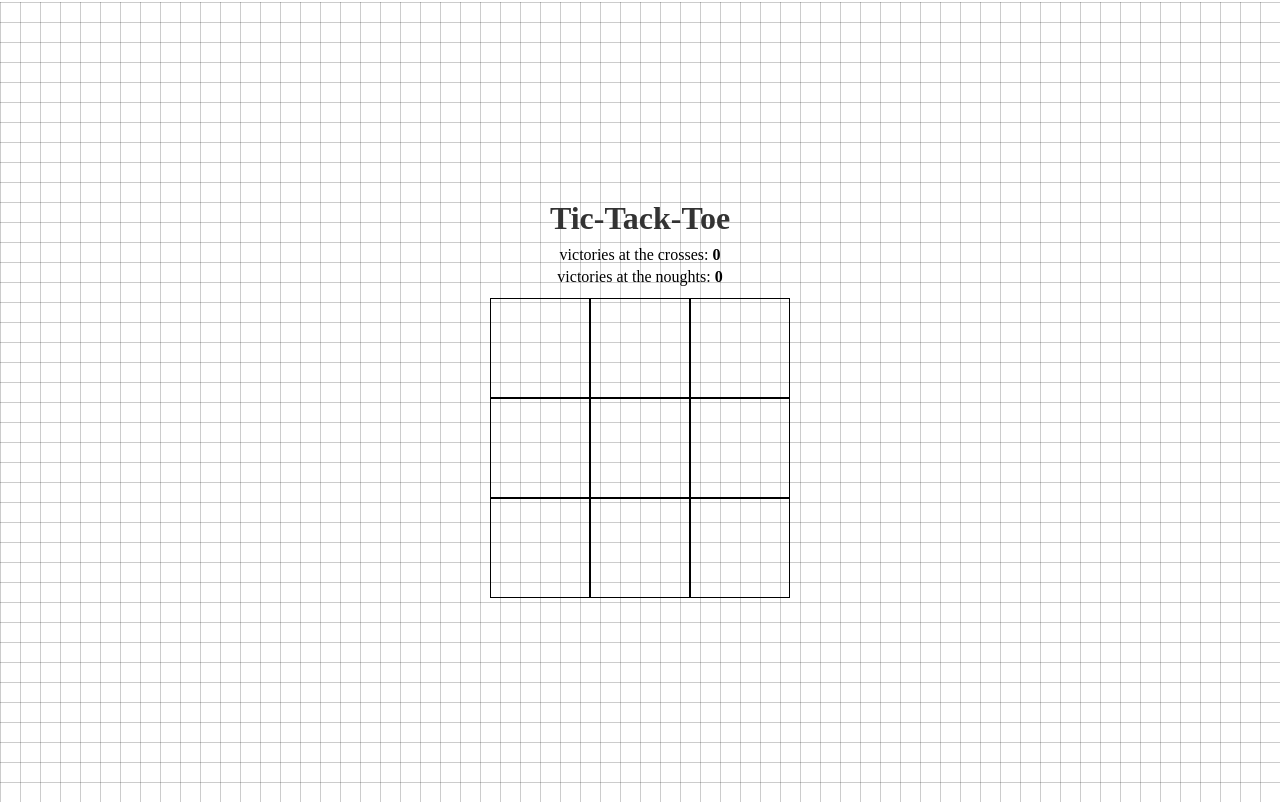
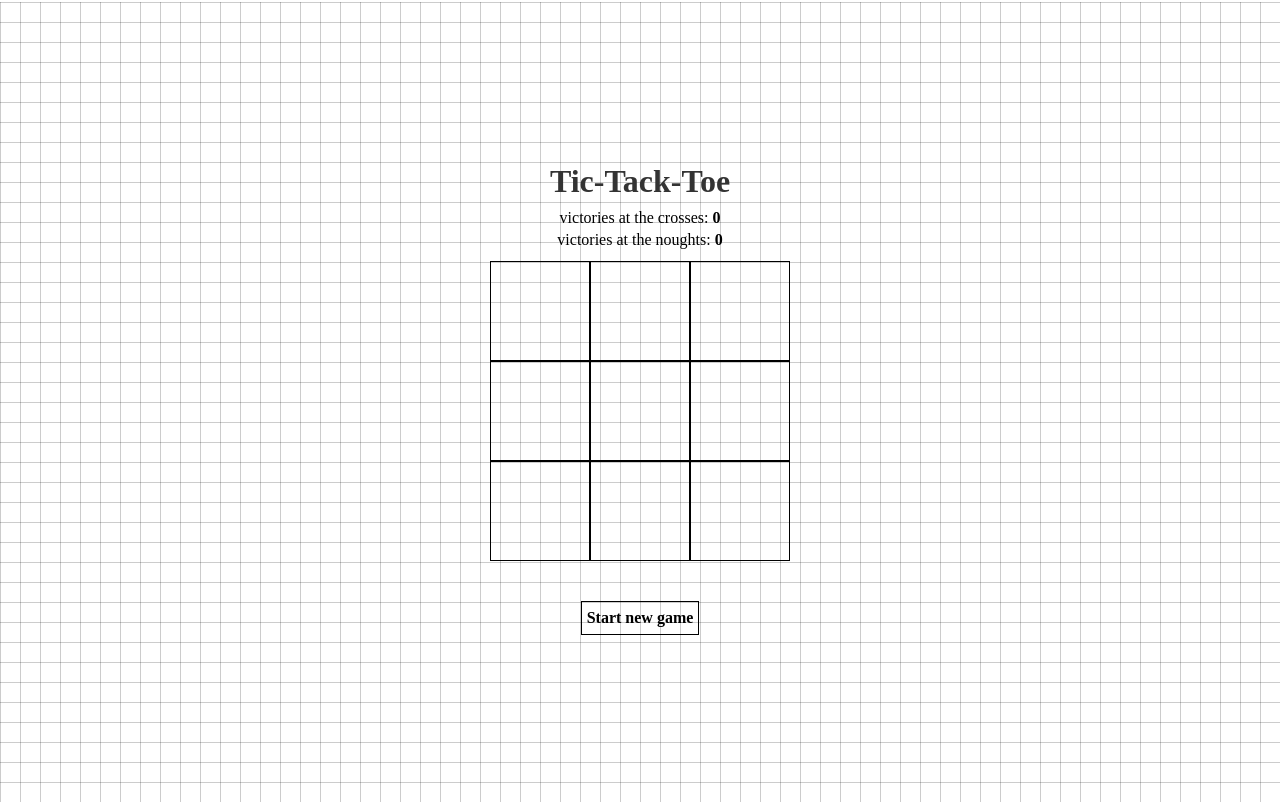
Before and after one commit to GarethShadow/myTest, a plain HTML site: page index.html in a window 1280 px wide. Shown: the part 850-1652 px from the top of the page. Drawn offline with Linux system fonts and the light colour scheme.

Commit message:
add batton 'new game'

```diff
--- a/TicTacToe/TicTacToe.js
+++ b/TicTacToe/TicTacToe.js
@@ -3,6 +3,7 @@ const contentWrapper = document.getElementById('content');
 const modalResult = document.getElementById('modal__result--wrapper');
 const overlay = document.getElementById('overlay');
 const btnClose = document.getElementById('btn-close');
+const btnNewGame = document.getElementById('btn__new-game');
 const boxes = document.querySelectorAll('.box');
 let victories = document.querySelector('.counter__win-crosses');
 let defeats = document.querySelector('.counter__win-noughts');
@@ -65,7 +66,7 @@ const check = () => {
 
 const prepareResult = result => {
     contentWrapper.innerHTML = `${result}!`;
-    setTimeout(() => modalResult.style.display = 'block', 2000);
+    setTimeout(() => modalResult.style.display = 'block', 1000);
 };
 
 const closeModal = () => {
@@ -79,3 +80,4 @@ const closeModal = () => {
 
 overlay.addEventListener('click', closeModal);
 btnClose.addEventListener('click', closeModal);
+btnNewGame.addEventListener('click', closeModal);
--- a/TicTacToe/TicTacToe.style.css
+++ b/TicTacToe/TicTacToe.style.css
@@ -104,3 +104,11 @@
 .counter__win-crosses, .counter__win-noughts {
     font-weight: bold;
 }
+
+#btn__new-game {
+    margin-top: 40px;
+    border: 1px solid black;
+    padding: 5px;
+    cursor: pointer;
+    font-weight: bold;
+}
--- a/index.html
+++ b/index.html
@@ -140,6 +140,7 @@
                 <div class="box"></div>
             </div>
         </div>
+        <div id="btn__new-game">Start new game</div>
         <div id="modal__result--wrapper">
             <div id="overlay">
                 <div id="modal__window">
```
